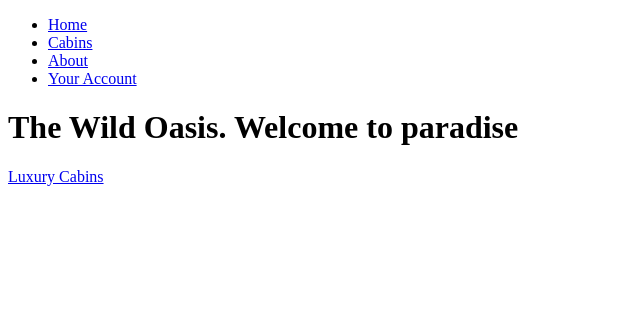
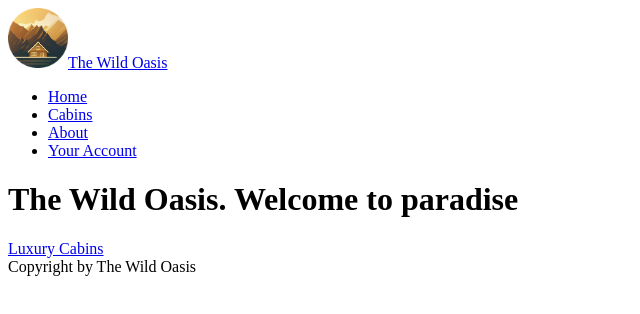
Before and after one commit to kiethohoai/the-wild-oasis-with-nextjs, a Next.js app: page / in a window 1280 px wide. Shown: the top 314 px of the page, without its empty margins (0-640 px from the left). Built offline with nearby package versions, Linux system fonts and the light colour scheme.

Commit message:
012 Creating a Layout

```diff
--- a/app/cabins/page.js
+++ b/app/cabins/page.js
@@ -1,9 +1,6 @@
-import Navigation from "../components/Navigation";
-
 export default function Page() {
   return (
     <div>
-      <Navigation />
       <h1>Cabins Page</h1>
     </div>
   );
--- /dev/null
+++ b/app/components/Logo.js
@@ -0,0 +1,12 @@
+function Logo() {
+  return (
+    <a href="/" className="flex items-center gap-4 z-10">
+      <img src="/logo.png" height="60" width="60" alt="The Wild Oasis logo" />
+      <span className="text-xl font-semibold text-primary-100">
+        The Wild Oasis
+      </span>
+    </a>
+  );
+}
+
+export default Logo;
--- a/app/layout.js
+++ b/app/layout.js
@@ -1,12 +1,27 @@
+import Logo from './components/Logo';
+import Navigation from './components/Navigation';
+
 export const metadata = {
-  title: 'Next.js',
-  description: 'Generated by Next.js',
-}
+  title: 'The Wild Oasis',
+  description: 'The Best Hotel App in the World',
+};
 
 export default function RootLayout({ children }) {
   return (
     <html lang="en">
-      <body>{children}</body>
+      <body>
+        {/* Logo and Navigation */}
+        <header>
+          <Logo />
+          <Navigation />
+        </header>
+
+        {/* Main */}
+        <main> {children}</main>
+
+        {/* Footer */}
+        <footer>Copyright by The Wild Oasis</footer>
+      </body>
     </html>
-  )
+  );
 }
--- a/app/page.js
+++ b/app/page.js
@@ -1,10 +1,8 @@
 import Link from "next/link";
-import Navigation from "./components/Navigation";
 
 export default function Home() {
   return (
     <div>
-      <Navigation />
       <h1>The Wild Oasis. Welcome to paradise</h1>
 
       <Link href="/cabins">Luxury Cabins</Link>
```
Also changed, not shown: PRO.TXT, public/logo.png (added), 1 other file (tests, documents, lock files or other folders).
